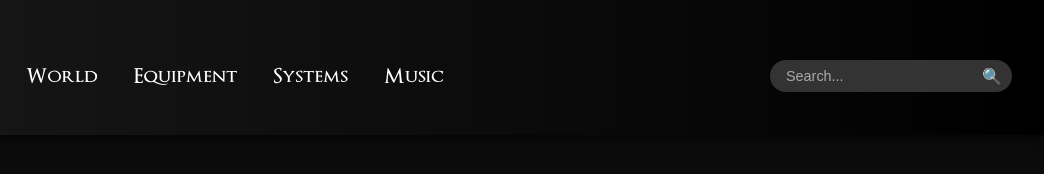
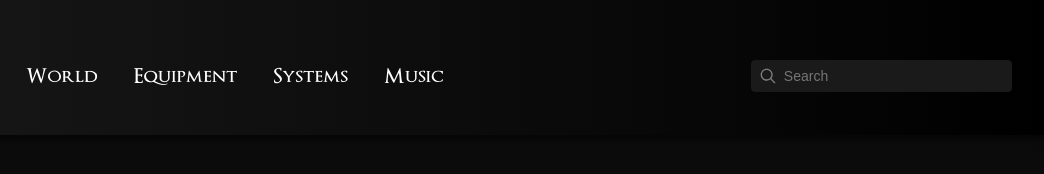
Before and after one commit to GreenGeezer/dndeividas, a plain HTML site: page index.html in a window 1280 px wide. Shown: the full height of the page, 236-1280 px from the left. Drawn offline with Linux system fonts and the light colour scheme.

Commit message:
changed search

```diff
--- a/index.html
+++ b/index.html
@@ -57,8 +57,8 @@
 
         <!-- Right: Search -->
         <div class="search-container">
-          <input type="text" placeholder="Search..." />
-          <span class="search-icon">&#128269;</span>
+          <img src="images/search.svg" alt="Search" class="search-icon" />
+          <input type="text" placeholder="Search" />
         </div>
       </div>
     </header>
--- a/styles.css
+++ b/styles.css
@@ -22,12 +22,10 @@
   --color-link-hover: #facc15;
   --color-dropdown-bg: #1a1a1a;
   --color-dropdown-hover: #2a2a2a;
-  --color-search-bg: #333333;
-  --color-search-placeholder: #aaaaaa;
 
   --font-base: "Optimus";
   --font-bold: "OptimusBold";
-  --radius-rounded: 8px;
+  --radius-rounded: 4px;
   --radius-pill: 9999px;
   --transition-speed: 0.3s;
 }
@@ -167,28 +165,39 @@ a {
 /* === Search Bar === */
 .search-container {
   position: relative;
+  display: flex;
+  align-items: center;
+  background-color: var(--color-dropdown-bg);
+  border: 1px solid var(--color-dropdown-bg);
+  border-radius: var(--radius-rounded);
+  padding: 6px 8px;
+  width: 20%;
+  transition: border 0.2s ease;
+}
+
+.search-container:focus-within {
+  border: 1px solid var(--color-text);
 }
 
 .search-container input {
-  background-color: var(--color-search-bg);
+  background: transparent;
   border: none;
-  border-radius: var(--radius-pill);
-  padding: 0.5rem 2.5rem 0.5rem 1rem;
   color: var(--color-text);
-  font-size: 0.9rem;
-}
-
-.search-container input::placeholder {
-  color: var(--color-search-placeholder);
+  padding-left: 8px;
+  outline: none;
+  flex: 1;
+  font-size: 14px;
 }
 
 .search-icon {
-  position: absolute;
-  right: 10px;
-  top: 50%;
-  transform: translateY(-50%);
-  color: var(--color-search-placeholder);
-  font-size: 1rem;
+  width: 16px;
+  height: 16px;
+  filter: invert(0.5);
+  transition: filter 0.2s ease;
+}
+
+.search-container:focus-within .search-icon {
+  filter: invert(1);
 }
 
 /* === Responsive (Optional) === */
```
Also changed, not shown: images/search.svg (added).
